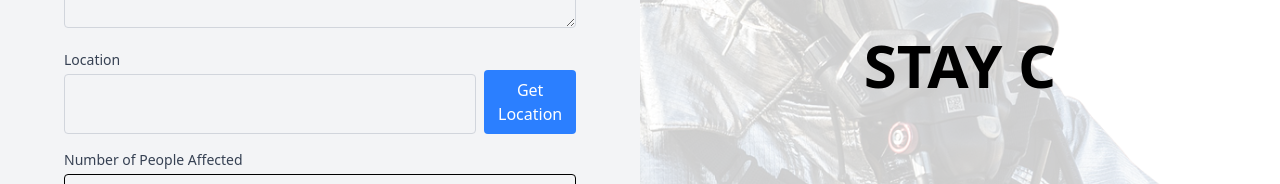
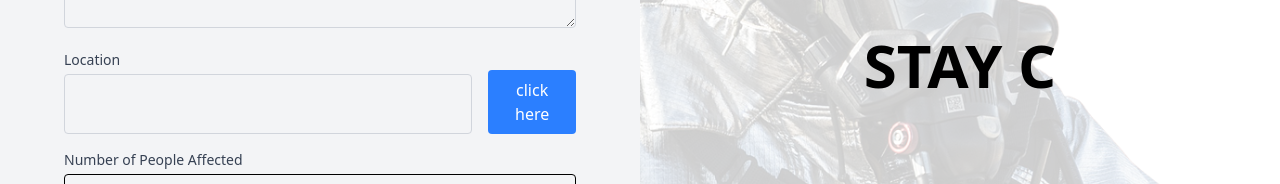
Before and after one commit to Suhansa-code/Natural-Disaster-Management-System, a React (Vite) app in the folder frontend/: page /addDisaster in a window 1280 px wide. Shown: the part 391-575 px from the top of the page. Built offline with nearby package versions, Linux system fonts and the light colour scheme.

Commit message:
add location indicator

```diff
--- a/frontend/src/components/disaster-management/addDisaster.jsx
+++ b/frontend/src/components/disaster-management/addDisaster.jsx
@@ -182,19 +182,21 @@ export default function AddDisaster() {
     return () => clearInterval(interval);
   }, [charIndex, isTyping, quoteIndex]);
 
+  const [loadingLocation, setLoadingLocation] = useState(false);
+
 const handleGetLocation = () => {
   if (navigator.geolocation) {
+    setLoadingLocation(true); // Start loading
     navigator.geolocation.getCurrentPosition(
       async (position) => {
         const { latitude, longitude } = position.coords;
 
         try {
-            // Fetch location details using OpenStreetMap (Nominatim)
           const response = await fetch(
             `https://nominatim.openstreetmap.org/reverse?lat=${latitude}&lon=${longitude}&format=json`
           );
           const data = await response.json();
-            const address = data.display_name; // Get the formatted address
+          const address = data.display_name;
 
           setInputs((prevState) => ({
             ...prevState,
@@ -203,17 +205,21 @@ export default function AddDisaster() {
         } catch (error) {
           console.error("Error fetching location:", error);
           alert("Unable to fetch location details. Try again.");
+        } finally {
+          setLoadingLocation(false); // Stop loading
         }
       },
       (error) => {
         console.error("Geolocation Error:", error);
         alert("Location access denied. Enable GPS and try again.");
+        setLoadingLocation(false); // Stop loading
       }
     );
   } else {
     alert("Geolocation is not supported by this browser.");
   }
 };
+
 
   return (
     <>
@@ -269,7 +275,19 @@ export default function AddDisaster() {
               <label className="block text-sm font-medium text-gray-700"> Location </label>
               <div className="flex space-x-2">
                 <input type="text" name="Location"value={inputs.Location} onChange={handleChange} required className="mt-1 p-2 w-full border border-gray-300 rounded"/>
-               <button type="button" onClick={handleGetLocation} className="p-2 bg-blue-500 text-white rounded hover:bg-blue-600"> Get Location</button>
+                <button type="button"  onClick={handleGetLocation} className="ml-2 px-4 py-2  bg-blue-500 text-white rounded hover:bg-blue-600 flex items-center justify-center" disabled={loadingLocation}
+>
+                {loadingLocation ? (
+                   <>
+                  <svg className="animate-spin h-5 w-5 mr-2 text-white" viewBox="0 0 24 24"> <circle className="opacity-25" cx="12" cy="12" r="10" stroke="currentColor"  strokeWidth="4"> </circle>
+                 <path className="opacity-75" fill="currentColor"  d="M4 12a8 8 0 0116 0H4z" ></path>
+                  </svg>
+                      Fetching...
+                  </>
+                   ) : (
+                   "click here"
+                     )}
+                    </button>
 
                 </div>
 
```
Lines whose indentation alone changed are shown as unchanged.
